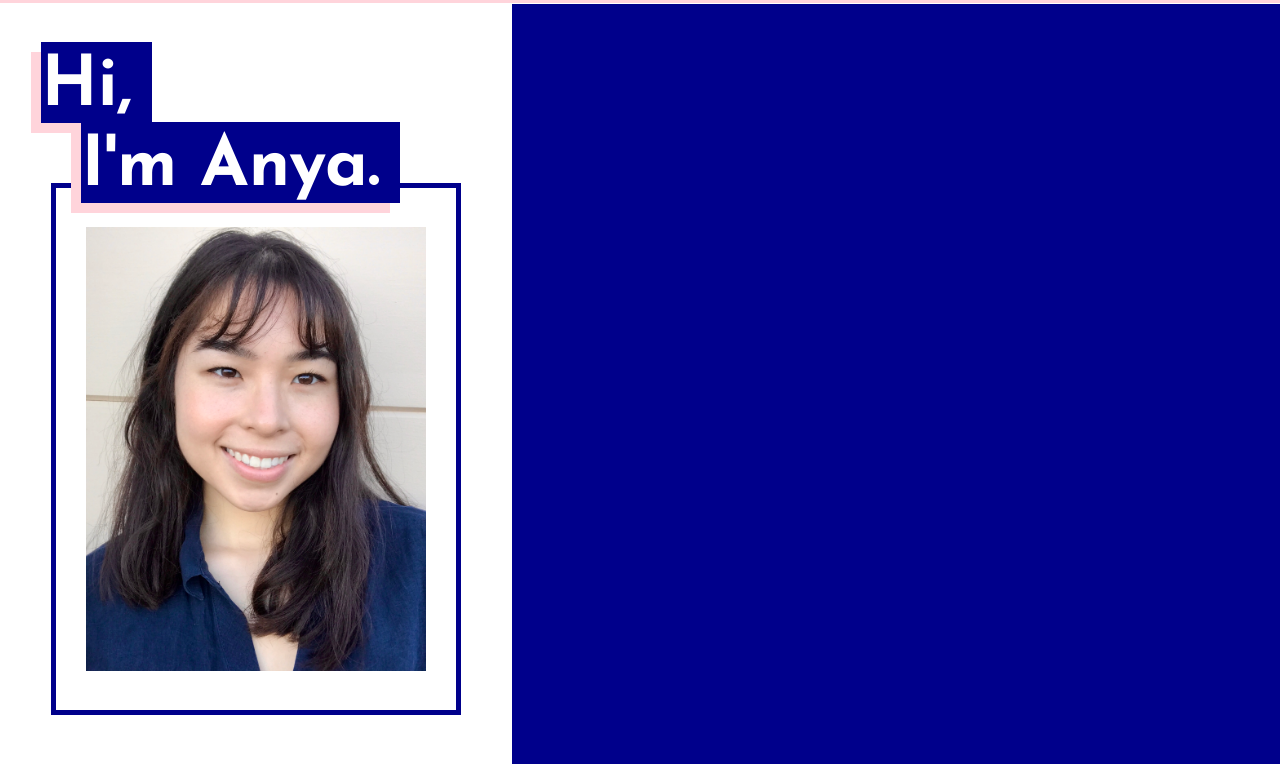
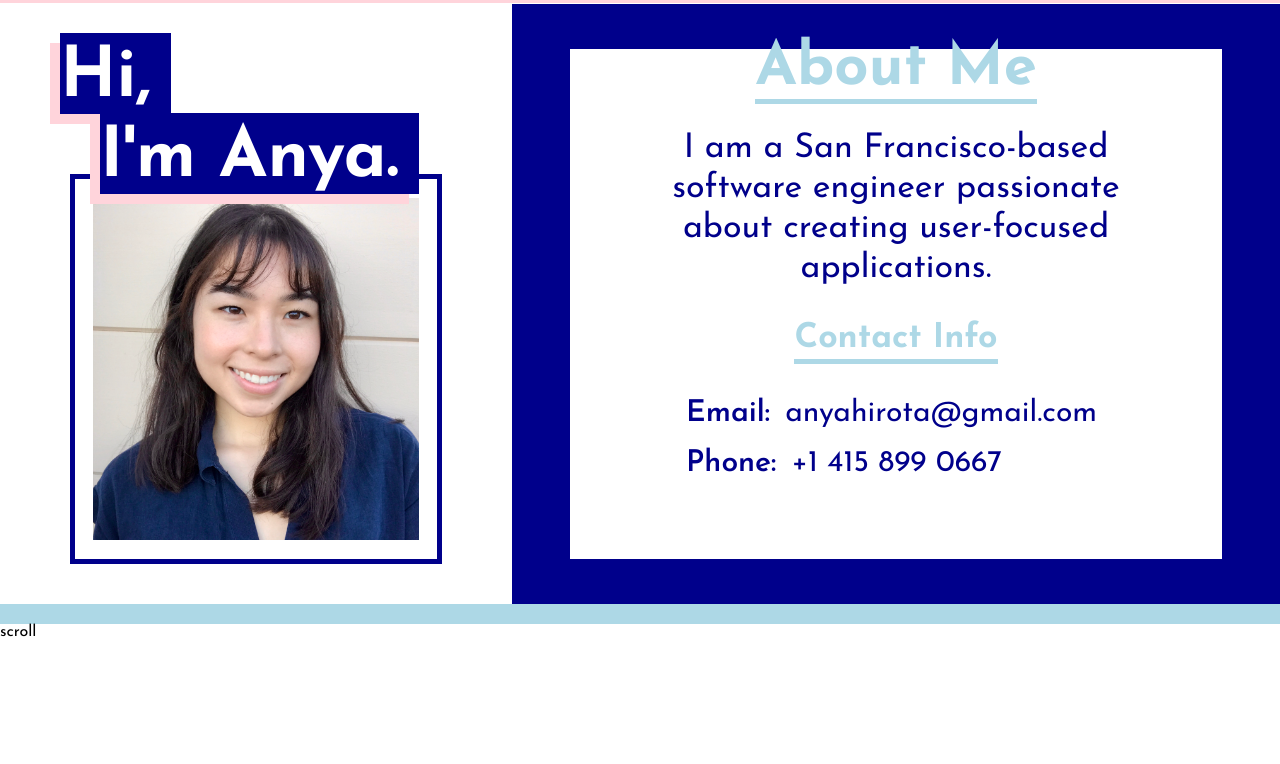
Before and after one commit to anyahirota/portfolio_site, a website: page index.html in a window 1280 px wide. Shown: the part 36-800 px from the top of the page. Drawn offline with Linux system fonts and the light colour scheme.

Commit message:
Add about me and contact info

```diff
--- a/index.html
+++ b/index.html
@@ -35,8 +35,27 @@
                     </div>
                 </div>
             </div>
-            <div class="right-intro"></div>
+            <div class="right-intro">
+                <div class="right-intro-content">
+                    <h1>About Me</h1>
+                    <div>
+                        <p>I am a San Francisco-based software engineer passionate about creating
+                            user-focused applications.
+                        </p>
+                        <h2 class="contact-info-title">Contact Info</h2>
+                        <div class="contact-info">
+                            <p>Email:</p>
+                            <p>anyahirota@gmail.com</p>
+                        </div>
+                        <div class="contact-info">
+                            <p>Phone:</p>
+                            <p>+1 415 899 0667</p>
+                        </div>
+                    </div>
+                </div>
+            </div>
         </div>
+        <p>scroll</p>
     </div>
     <footer></footer>
 </body>
```
Also changed, not shown: dist/css/intro.css.
